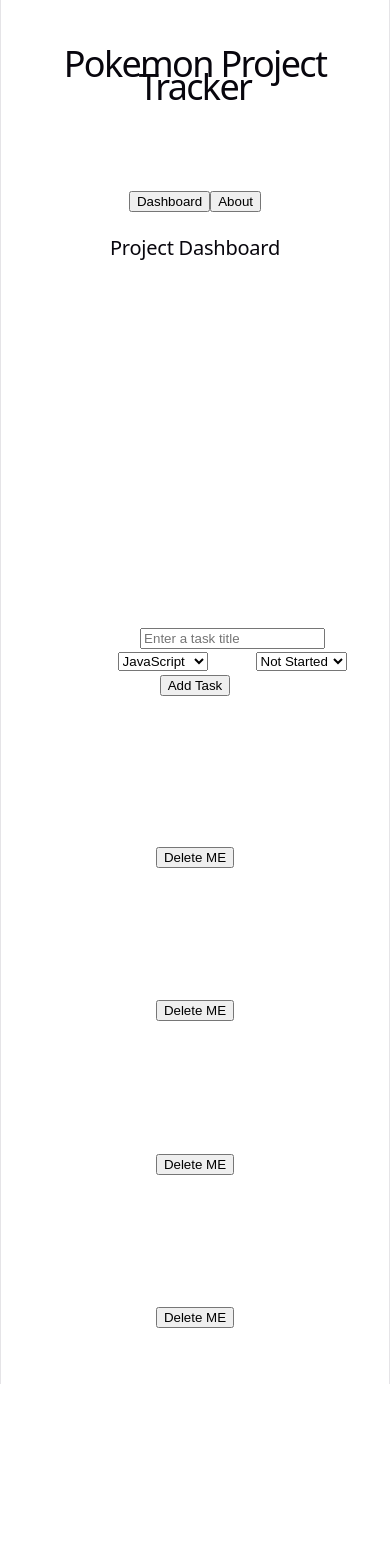
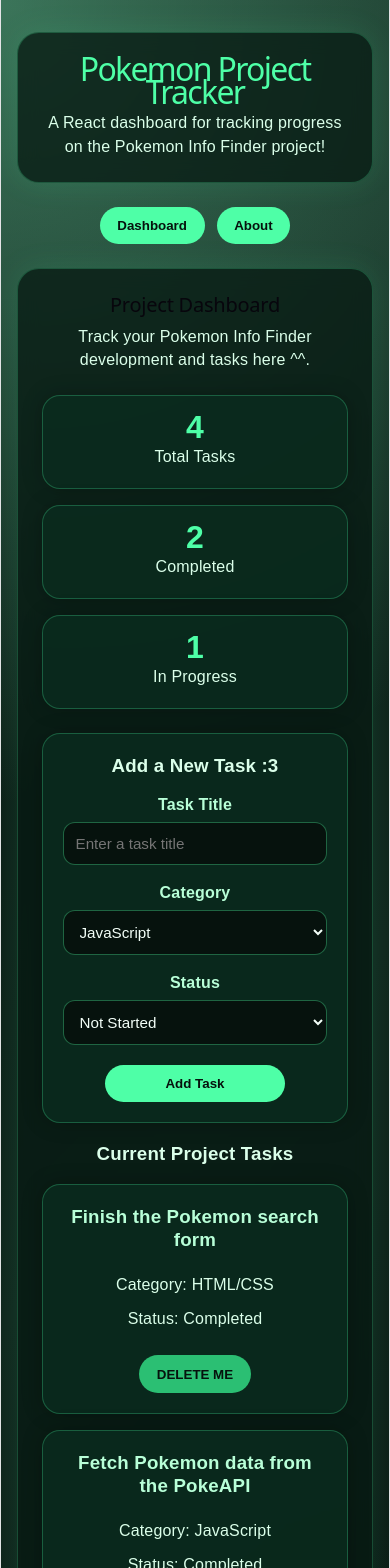
Before and after one commit to oxxtazxxo/Pokemon-Project-Tracker-AS3, a React (Vite) app: page / in a window 390 px wide. Shown: the top 1568 px of the page. Before the commit the page ends 1384 px from the top, so only its background shows below. Built offline with nearby package versions, Linux system fonts and the light colour scheme.

Commit message:
.form-group {   display: flex;   flex-direction: column;   align-items: center;   text-align: center; }
replaced the entire old layout of the form, and changed it to my styling type of green. green accents, etc etc.

```diff
--- a/src/App.css
+++ b/src/App.css
@@ -1,197 +1,202 @@
-.counter {
-  font-size: 16px;
-  padding: 5px 10px;
-  border-radius: 5px;
-  color: var(--accent);
-  background: var(--accent-bg);
-  border: 2px solid transparent;
-  transition: border-color 0.3s;
-  margin-bottom: 24px;
-
-  &:hover {
-    border-color: var(--accent-border);
-  }
-  &:focus-visible {
-    outline: 2px solid var(--accent);
-    outline-offset: 2px;
-  }
+* {
+  box-sizing: border-box;
 }
 
-.hero {
-  position: relative;
-
-  .base,
-  .framework,
-  .vite {
-    inset-inline: 0;
-    margin: 0 auto;
-  }
-
-  .base {
-    width: 170px;
-    position: relative;
-    z-index: 0;
-  }
-
-  .framework,
-  .vite {
-    position: absolute;
-  }
-
-  .framework {
-    z-index: 1;
-    top: 34px;
-    height: 28px;
-    transform: perspective(2000px) rotateZ(300deg) rotateX(44deg) rotateY(39deg)
-      scale(1.4);
-  }
-
-  .vite {
-    z-index: 0;
-    top: 107px;
-    height: 26px;
-    width: auto;
-    transform: perspective(2000px) rotateZ(300deg) rotateX(40deg) rotateY(39deg)
-      scale(0.8);
-  }
-}
-
-#center {
-  display: flex;
-  flex-direction: column;
-  gap: 25px;
-  place-content: center;
-  place-items: center;
-  flex-grow: 1;
-
-  @media (max-width: 1024px) {
-    padding: 32px 20px 24px;
-    gap: 18px;
-  }
-}
-
-#next-steps {
-  display: flex;
-  border-top: 1px solid var(--border);
-  text-align: left;
-
-  & > div {
-    flex: 1 1 0;
-    padding: 32px;
-    @media (max-width: 1024px) {
-      padding: 24px 20px;
-    }
-  }
-
-  .icon {
-    margin-bottom: 16px;
-    width: 22px;
-    height: 22px;
-  }
-
-  @media (max-width: 1024px) {
-    flex-direction: column;
-    text-align: center;
-  }
-}
-
-#docs {
-  border-right: 1px solid var(--border);
-
-  @media (max-width: 1024px) {
-    border-right: none;
-    border-bottom: 1px solid var(--border);
-  }
-}
-
-#next-steps ul {
-  list-style: none;
-  padding: 0;
-  display: flex;
-  gap: 8px;
-  margin: 32px 0 0;
-
-  .logo {
-    height: 18px;
-  }
-
-  a {
-    color: var(--text-h);
-    font-size: 16px;
-    border-radius: 6px;
-    background: var(--social-bg);
-    display: flex;
-    padding: 6px 12px;
-    align-items: center;
-    gap: 8px;
-    text-decoration: none;
-    transition: box-shadow 0.3s;
-
-    &:hover {
-      box-shadow: var(--shadow);
-    }
-    .button-icon {
-      height: 18px;
-      width: 18px;
-    }
-  }
-
-  @media (max-width: 1024px) {
-    margin-top: 20px;
-    flex-wrap: wrap;
-    justify-content: center;
-
-    li {
-      flex: 1 1 calc(50% - 8px);
-    }
-
-    a {
-      width: 100%;
-      justify-content: center;
-      box-sizing: border-box;
-    }
-  }
-}
-
-#spacer {
-  height: 88px;
-  border-top: 1px solid var(--border);
-  @media (max-width: 1024px) {
-    height: 48px;
-  }
-}
-
-.ticks {
-  position: relative;
-  width: 100%;
-
-  &::before,
-  &::after {
-    content: '';
-    position: absolute;
-    top: -4.5px;
-    border: 5px solid transparent;
-  }
-
-  &::before {
-    left: 0;
-    border-left-color: var(--border);
-  }
-  &::after {
-    right: 0;
-    border-right-color: var(--border);
-  }
+body {
+  margin: 0;
+  font-family: Arial, Helvetica, sans-serif;
+  background:
+    radial-gradient(circle at top left, rgba(123, 236, 181, 0.45), transparent 35%),
+    radial-gradient(circle at bottom right, rgba(3, 19, 11, 0.4), transparent 35%),
+    linear-gradient(135deg, #07130f, #10251d, #07130f);
+  color: #dbffea;
 }
 
 .app {
   min-height: 100vh;
-  padding: 2rem;
-  color: white;
+  width: min(1100px, 92%);
+  margin: 0 auto;
+  padding: 2rem 0 4rem;
 }
 
 .header,
-.view-switcher,
 .dashboard-view,
 .about-view {
+  background: rgba(8, 28, 20, 0.78);
+  border: 1px solid rgba(78, 255, 167, 0.22);
+  border-radius: 22px;
+  padding: 1.5rem;
+  margin-bottom: 1.5rem;
+  box-shadow: 0 0 30px rgba(78, 255, 167, 0.12);
+  backdrop-filter: blur(10px);
+  text-align: center;
+}
+
+.header h1 {
+  margin: 0 0 0.5rem;
+  color: #4effa7;
+  font-size: 2.7rem;
+}
+
+.header p {
+  margin: 0;
+}
+
+.view-switcher {
+  display: flex;
+  justify-content: center;
+  gap: 0.75rem;
   margin-bottom: 1.5rem;
 }
+
+button {
+  border: none;
+  border-radius: 999px;
+  padding: 0.7rem 1.1rem;
+  background: #4effa7;
+  color: #06120d;
+  font-weight: 700;
+  cursor: pointer;
+  transition: transform 0.15s ease, background 0.2s ease;
+}
+
+button:hover {
+  background: #b8ffd8;
+  transform: translateY(-1px);
+}
+
+.dashboard-view h2,
+.about-view h2 {
+  margin-top: 0;
+}
+
+.summary-panel {
+  display: grid;
+  grid-template-columns: repeat(3, 1fr);
+  gap: 1rem;
+  margin: 1.5rem 0;
+}
+
+.summary-card,
+.task-card,
+.task-form-section {
+  background: rgba(10, 45, 31, 0.82);
+  border: 1px solid rgba(78, 255, 167, 0.25);
+  border-radius: 18px;
+  padding: 1.25rem;
+  box-shadow: 0 0 20px rgba(0, 0, 0, 0.25);
+}
+
+.summary-card h3 {
+  color: #4effa7;
+  font-size: 2rem;
+  margin: 0 0 0.35rem;
+}
+
+.summary-card p {
+  margin: 0;
+}
+
+.task-form-section h3 {
+  margin-top: 0;
+  margin-bottom: 1rem;
+}
+
+.task-form {
+  display: grid;
+  grid-template-columns: repeat(3, minmax(180px, 1fr));
+  gap: 1rem;
+  justify-content: center;
+  max-width: 850px;
+  margin: 1rem auto 0;
+}
+
+.form-group {
+  display: flex;
+  flex-direction: column;
+  align-items: center;
+  text-align: center;
+}
+
+.form-group label {
+  font-weight: 700;
+  margin-bottom: 0.35rem;
+  color: #b8ffd8;
+}
+
+.task-form input,
+.task-form select {
+  width: 100%;
+  padding: 0.75rem;
+  border-radius: 12px;
+  border: 1px solid rgba(78, 255, 167, 0.35);
+  background: #06120d;
+  color: #f3fff8;
+  font-size: 0.95rem;
+}
+
+.form-button-wrap {
+  grid-column: 1 / -1;
+  display: flex;
+  justify-content: center;
+  margin-top: 0.25rem;
+}
+
+.form-button-wrap button {
+  min-width: 180px;
+}
+
+.task-grid {
+  display: grid;
+  grid-template-columns: repeat(2, 1fr);
+  gap: 1rem;
+  margin-top: 1rem;
+}
+
+.task-card {
+  display: flex;
+  flex-direction: column;
+  justify-content: space-between;
+  min-height: 230px;
+}
+
+.task-card h3 {
+  color: #b8ffd8;
+  margin-top: 0;
+  margin-bottom: 1rem;
+}
+
+.task-card p {
+  margin: 0.35rem 0;
+}
+
+.task-card button {
+  margin-top: 1.2rem;
+  align-self: center;
+  background: #2bbf73;
+}
+
+.task-card button:hover {
+  background: #63ffb2;
+}
+
+.about-view {
+  max-width: 750px;
+  margin-inline: auto;
+}
+
+@media (max-width: 800px) {
+  .summary-panel,
+  .task-grid,
+  .task-form {
+    grid-template-columns: 1fr;
+  }
+
+  .form-button-wrap {
+    grid-column: auto;
+  }
+
+  .header h1 {
+    font-size: 2rem;
+  }
+}
--- a/src/components/Header.jsx
+++ b/src/components/Header.jsx
@@ -4,7 +4,7 @@
       <h1>Pokemon Project Tracker</h1>
       <p>
         A React dashboard for tracking progress on the Pokemon Info Finder
-        project.
+        project!
       </p>
     </header>
   );
--- a/src/components/TaskCard.jsx
+++ b/src/components/TaskCard.jsx
@@ -11,7 +11,7 @@
             <p>Status: {task.status}</p>
 
             {/* delete button removes this task by its id */}
-            <button onClick={() => deleteTask(task.id)}>Delete ME</button>
+            <button onClick={() => deleteTask(task.id)}>DELETE ME</button>
         </article>
     );
 }
--- a/src/components/TaskForm.jsx
+++ b/src/components/TaskForm.jsx
@@ -44,8 +44,9 @@
             <h3>Add a New Task :3</h3>
 
             <form className="task-form" onSubmit={handleSubmit}>
+                <div className="form-group">
                     {/* task title input */}
-                <label htmlFor="task-title">Task Title:</label>
+                    <label htmlFor="task-title">Task Title</label>
                         <input
                             id="task-title"
                             type="text"
@@ -53,8 +54,11 @@
                             onChange={(event) => setTitle(event.target.value)}
                             placeholder="Enter a task title"
                         />
+                </div>
+
+                <div className="form-group">
                     {/* category dropdown */}
-                <label htmlFor="task-category">Category:</label>
+                    <label htmlFor="task-category">Category</label>
                     <select
                         id="task-category"
                         value={category}
@@ -66,6 +70,9 @@
                         <option value="UI Design">UI Design</option>
                         <option value="Testing">Testing</option>
                     </select>
+                </div>
+
+                <div className="form-group">
                     {/* status dropdown */}
                     <label htmlFor="task-status">Status</label>
                     <select
@@ -77,8 +84,11 @@
                         <option value="In Progress">In Progress</option>
                         <option value="Completed">Completed</option>
                 </select>
+                </div>
 
+                <div className="form-button-wrap">
                     <button type="submit">Add Task</button>
+                </div>
             </form>
         </section>
     );
```
Lines whose indentation alone changed are shown as unchanged.
